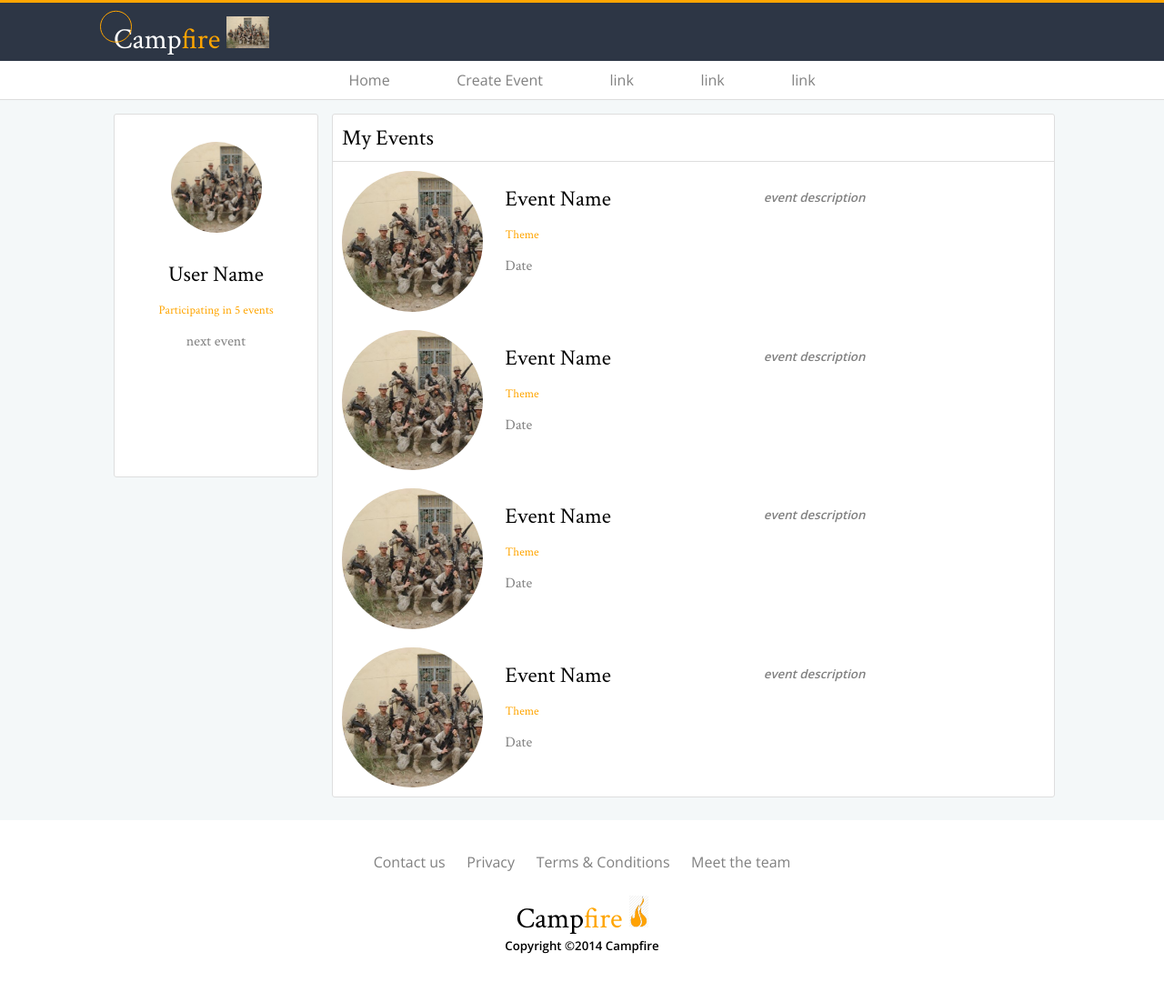
After one commit to davidstevens37/campfire, a PHP site: page /testing/index.php in a window 1280 px wide. The commit adds this page. Shown: the whole page at 91% size. Run offline with PHP 8.4, Linux system fonts and the light colour scheme; some libraries are stand-ins or nearby versions.

Commit message:
added list_event controller, template and model

```diff
--- a/app/models/comment.class.php
+++ b/app/models/comment.class.php
@@ -6,6 +6,7 @@ Class Comment extends Model {
 		$sql =
 			'SELECT * FROM `comment`
 			LEFT JOIN `user` USING (user_id)
+			LEFT JOIN `picture` USING (picture_id)
 			WHERE event_id = ' . $event_id . '
 			ORDER BY `datetime_added` DESC'
 			;
--- a/app/view_fragments/comment_view_frag.class.php
+++ b/app/view_fragments/comment_view_frag.class.php
@@ -4,7 +4,7 @@ Class CommentViewFrag extends ViewFrag {
 	protected $template = '
 	<div class="comment">
 		<header>
-			<div></div> <h2>{{first_name}}</h2>
+			<div style="background-image: url(\'/images/{{picture}}.jpg\');"></div> <h2>{{first_name}}</h2>
 		</header>
 		<p>{{comment}}</p>
 	</div>
--- a/app/view_fragments/member_view_frag.class.php
+++ b/app/view_fragments/member_view_frag.class.php
@@ -3,7 +3,7 @@ Class MemberViewFrag extends ViewFrag {
 
 	protected $template = '
 		<div class="member">
-			<div></div>
+			<div style="background-image: url(\'/images/{{picture}}.jpg\');"></div>
 			<div>
 				<h3>{{first_name}} {{last_name}}</h3>
 				<h5>{{status}}</h5>
--- a/css/styles.css
+++ b/css/styles.css
@@ -7,12 +7,13 @@ body {
   background-color: #F4F8F9; }
 
 p, a {
-  font-family: 'Open Sans', sans-serif; }
+  font-family: 'Open Sans', sans-serif;
+  color: #808080; }
 
 button {
   font-family: 'Open Sans', sans-serif;
-  border: 1px solid blue;
-  color: blue;
+  border: 1px solid orange;
+  color: orange;
   padding: 5px;
   background-color: white;
   border-radius: 30px;
@@ -59,8 +60,7 @@ button {
       margin: 0 25px;
       display: inline-block;
       padding: 10px;
-      text-decoration: none;
-      color: #808080; }
+      text-decoration: none; }
 
 .logo {
   position: absolute;
@@ -75,9 +75,10 @@ button {
   color: orange; }
 
 .page {
-  background-color: "";
+  background-color: 200px;
   height: initial;
   width: 1060px;
+  min-height: 600px;
   margin: auto; }
   .page:after {
     content: " ";
@@ -85,7 +86,7 @@ button {
     display: block;
     visibility: hidden; }
 
-.event-details {
+.event-details, .user {
   background-color: "";
   height: 400px;
   width: 225px;
@@ -93,7 +94,24 @@ button {
   background-color: #FFF;
   float: left;
   margin-left: 15px;
-  border-radius: 3px; }
+  border-radius: 3px;
+  text-align: center; }
+  .event-details > :not(:nth-child(2)), .user > :not(:nth-child(2)) {
+    font-family: 'Open Sans', sans-serif; }
+  .event-details > :first-child, .user > :first-child {
+    width: 100px;
+    height: 100px;
+    border-radius: 50%;
+    background-size: cover;
+    margin: 30px auto; }
+
+.info h2, .info h4, .info h5 {
+  font-weight: lighter;
+  margin-top: 15px; }
+.info h5 {
+  color: orange; }
+.info h4 {
+  color: #808080; }
 
 .group {
   float: right;
@@ -108,11 +126,11 @@ button {
       height: 50px;
       width: 50px;
       border-radius: 50%;
-      background-color: blue;
+      background-size: cover;
       float: left; }
     .group .member > :last-child {
       margin-left: 60px;
-      padding-top: 10px;
+      padding-top: 5px;
       text-transform: capitalize; }
       .group .member > :last-child :last-child {
         font-family: 'Open Sans', sans-serif;
@@ -123,36 +141,44 @@ button {
 img {
   height: 35px; }
 
-.board {
-  margin: 0 255px; }
-
 .object, .board > * {
   border-radius: 3px;
+  border: 1px solid #DEDEDE;
   background-color: white; }
   .object > :first-child, .board > * > :first-child {
     padding: 10px;
     border-bottom: 1px solid #ddd; }
+    .object > :first-child h2, .board > * > :first-child h2 {
+      font-weight: lighter; }
   .object > :nth-child(2), .board > * > :nth-child(2) {
-    padding: 10px; }
+    padding: 10px;
+    min-height: 25px; }
+    .object > :nth-child(2) p, .board > * > :nth-child(2) p {
+      min-height: 200px; }
 
-.board > * {
-  border: 1px solid #DEDEDE; }
+.board {
+  margin: 0 255px; }
   .board > * textarea {
     min-width: 100%;
     max-width: 100%;
     max-height: 20px; }
   .board > * + * {
     margin-top: 15px; }
-.board .bulletin p {
-  min-height: 200px; }
   .board .comment header div {
-  background-color: blue;
+    background-size: cover;
     float: left;
     height: 30px;
     width: 30px;
     border-radius: 50%; }
   .board .comment header h2 {
-  margin-left: 40px; }
+    margin-left: 40px;
+    text-transform: capitalize;
+    font-weight: lighter; }
+  .board .comment p {
+    padding: 25px; }
+  .board.events {
+    margin-left: 255px;
+    width: 75%; }
 
 footer {
   padding: 10px;
@@ -174,3 +200,38 @@ footer {
     font-family: 'Crimson Text', serif; }
     footer .logo-footer span {
       color: orange; }
+
+.events > * + * {
+  margin-top: 20px; }
+
+.event {
+  overflow: hidden;
+  position: relative; }
+  .event a {
+    display: block;
+    position: absolute;
+    right: 0;
+    left: 0;
+    top: 0;
+    bottom: 0; }
+  .event > :first-child {
+    position: relative;
+    float: left;
+    width: 20%;
+    background-size: cover;
+    border-radius: 50%; }
+    .event > :first-child:before {
+      display: block;
+      padding-top: 100%;
+      content: ""; }
+  .event > .info {
+    width: 40%;
+    float: left;
+    padding-left: 25px; }
+  .event > :nth-child(3) {
+    width: 40%;
+    float: left;
+    padding: 20px 0;
+    font-family: 'Open Sans', sans-serif;
+    color: #808080;
+    font-style: italic; }
--- a/css/styles.scss
+++ b/css/styles.scss
@@ -6,6 +6,8 @@
 
 //font-family: 'Crimson Text', serif;
 //font-family: 'Open Sans', sans-serif;
+
+
 
 * {
 	box-sizing: border-box;
@@ -20,12 +22,16 @@ body {
 
 p, a {
 	font-family: 'Open Sans', sans-serif;
+	color: #808080;
+
 }
+
+
 
 button {
 	font-family: 'Open Sans', sans-serif;
-	border: 1px solid blue;
-	color: blue;
+	border: 1px solid orange;
+	color: orange;
 	padding: 5px;
 	background-color: white;
 	border-radius: 30px;
@@ -79,7 +85,6 @@ button {
 			display: inline-block;
 			padding: 10px;
 			text-decoration: none;
-			color: #808080;
 		}
 	}
 }
@@ -98,8 +103,8 @@ button {
 }
 
 .page {
-	@include size-bg("",initial,1060px);;
-
+	@include size-bg(200px,initial,1060px);;
+	min-height: 600px;
 	margin: auto;
 	&:after {
 		content: " ";
@@ -111,15 +116,45 @@ button {
 
 
 // EVENT DETAILS QUICK LOOK
-.event-details {
+.event-details, .user {
 	@include size-bg("",400px,225px);
 	border: 1px solid #DEDEDE;
 	background-color: #FFF;
 	float: left;
 	margin-left: 15px;
 	border-radius: 3px;
+	text-align: center;
+
+	> :not(:nth-child(2)){
+		font-family: 'Open Sans', sans-serif;
+	}
+
+	>  :first-child {
+		width: 100px;
+		height: 100px;
+		border-radius: 50%;
+		background-size: cover;
+		margin: 30px auto;
+	}
+
 }
 
+// event info sections
+.info {
+
+	h2, h4, h5 {
+		font-weight: lighter;
+		margin-top: 15px;
+	}
+
+	h5 {
+		color: orange;
+	}
+
+	h4 {
+		color: #808080;
+	}
+}
 
 
 //MEMBERS ATTENDING
@@ -137,12 +172,12 @@ button {
 			height: 50px;
 			width: 50px;
 			border-radius: 50%;
-			background-color: blue;
+			background-size: cover;
 			float: left;
 		}
 		> :last-child {
 			margin-left: 60px;
-			padding-top: 10px;
+			padding-top: 5px;
 			text-transform: capitalize;
 			:last-child {
 				font-family: 'Open Sans', sans-serif;
@@ -160,29 +195,38 @@ img {
 	height: 35px;
 }
 
-//BOARD AND COMMENTS
-.board {
-	margin: 0 255px;
 
-}
+
+//board and comments
 
 .object {
 
 	border-radius: 3px;
-
+	border: 1px solid #DEDEDE;
 	background-color: white;
 
 	> :first-child {
 		padding: 10px;
 		border-bottom: 1px solid #ddd;
+		h2 {
+			font-weight: lighter;
+		}
+
 	}
 	> :nth-child(2) {
 		padding: 10px;
+		min-height: 25px;
+		p {
+			min-height: 200px;
+		}
 	}
 
 }
 
 .board {
+
+	margin: 0 255px;
+
 
 	> * {
 		@extend .object;
@@ -192,21 +236,16 @@ img {
 			max-height: 20px;
 		}
 
-		border: 1px solid #DEDEDE;
-
 		+ * {
 			margin-top: 15px;
 		}
 	}
 
-	.bulletin p {
-		min-height: 200px;
-	}
 
 	.comment {
 		header {
 			div {
-				background-color: blue;
+				background-size: cover;
 				float: left;
 				height: 30px;
 				width: 30px;
@@ -214,9 +253,19 @@ img {
 			}
 			h2 {
 				margin-left: 40px;
+				text-transform: capitalize;
+				font-weight: lighter;
+
 			}
+		}
+		p {
+			padding: 25px;
+		}
 
-		}
+	}
+	&.events {
+		margin-left: 255px;
+		width: 75%;
 	}
 
 }
@@ -252,3 +301,60 @@ footer {
 	}
 
 }
+
+
+
+
+//my events
+
+.events	> * + * {
+		margin-top: 20px;
+	}
+
+
+.event {
+	overflow: hidden;
+	position: relative;
+
+	a {
+		display: block;
+		position: absolute;
+		right: 0;
+		left: 0;
+		top: 0;
+		bottom: 0;
+	}
+
+	//picture of event
+	> :first-child {
+		position: relative;
+		float: left;
+		width: 20%;
+		background-size: cover;
+		border-radius: 50%;
+
+		//psudo element to enable width to be the same and height
+		&:before {
+			display: block;
+			padding-top: 100%;
+			content: "";
+		}
+	}
+
+	// event i
+	> .info {
+		width: 40%;
+		float: left;
+		padding-left: 25px;
+	}
+
+	// description
+	> :nth-child(3) {
+		width: 40%;
+		float: left;
+		padding: 20px 0;
+		font-family: 'Open Sans', sans-serif;
+		color: #808080;
+		font-style: italic;
+	}
+}
--- a/index.php
+++ b/index.php
@@ -14,6 +14,8 @@ Router::add('/users/register/process_form/', '/app/controllers/users/register/pr
 // View Event
 Router::add('/event', '/app/controllers/event/view_event.php');
 
+// List Events
+Router::add('/events', '/app/controllers/events/list_events.php');
 
 
 
--- /dev/null
+++ b/testing/index.php
@@ -0,0 +1,102 @@
+<!DOCTYPE html>
+<html>
+<head>
+	<meta charset="utf-8">
+	<meta http-equiv="X-UA-Compatible" content="IE=edge">
+	<title></title>
+	<link href='http://fonts.googleapis.com/css?family=Crimson+Text|Open+Sans:400,600,300' rel='stylesheet' type='text/css'>
+	<link rel="stylesheet" href="/css/styles.css">
+</head>
+<body>
+	<header class="main-header">
+		<div class="container">
+			<a href="#" class="logo" title="">Camp<span>fire</span> <img src="/images/1.jpg" alt=""></a>
+			<div class="profile-picture"></div>
+		</div>
+		<nav>
+			<a href="">Home</a>
+			<a href="">Create Event</a>
+			<a href="">link</a>
+			<a href="">link</a>
+			<a href="">link</a>
+		</nav>
+	</header><!-- /header -->
+	<div class="page">
+
+		<div class="user">
+			<div style="background-image: url('/images/1.jpg')"></div>
+			<div class="info">
+				<h2>User Name</h2>
+				<h5>Participating in 5 events</h5>
+				<h4>next event</h4>
+			</div>
+		</div>
+
+
+		<main class="board events">
+
+			<div>
+				<header>
+					<h2>My Events</h2>
+				</header>
+				<div class="events">
+					<div class="event">
+						<div style="background-image: url('/images/1.jpg')"></div>
+						<div class="info">
+							<h2>Event Name</h2>
+							<h5>Theme</h5>
+							<h4>Date</h4>
+						</div>
+						<h5>event description</h5>
+					</div>
+					<div class="event">
+						<div style="background-image: url('/images/1.jpg')"></div>
+						<div class="info">
+							<h2>Event Name</h2>
+							<h5>Theme</h5>
+							<h4>Date</h4>
+						</div>
+						<h5>event description</h5>
+					</div>
+					<div class="event">
+						<div style="background-image: url('/images/1.jpg')"></div>
+						<div class="info">
+							<h2>Event Name</h2>
+							<h5>Theme</h5>
+							<h4>Date</h4>
+						</div>
+						<h5>event description</h5>
+					</div>
+					<div class="event">
+						<div style="background-image: url('/images/1.jpg')"></div>
+						<div class="info">
+							<h2>Event Name</h2>
+							<h5>Theme</h5>
+							<h4>Date</h4>
+						</div>
+						<h5>event description</h5>
+					</div>
+
+				</div>
+			</div>
+
+
+		</main> <!-- /main.board -->
+
+	</div><!-- /div.page -->
+	<footer>
+		<nav>
+			<a href="">Contact us</a>
+			<a href="">Privacy</a>
+			<a href="">Terms &amp; Conditions</a>
+			<a href="">Meet the team</a>
+		</nav>
+		<div>
+			<a href="#" class="logo-footer" title="">Camp<span>fire</span> <img src="/images/fire.png" alt=""></a>
+			<h5>Copyright &copy;2014 Campfire</h5>
+		</div>
+	</footer>
+</body>
+</html>
+
+<!-- TESTING -->
```
Also changed, not shown: app/controllers/event/view_event.php (+13 -8 lines), app/controllers/events/list_events.php (added, +52 -0 lines), app/models/user_event.class.php (+21 -0 lines), app/view_fragments/event_details_view_frag.class.php (added, +16 -0 lines), app/view_fragments/event_list_view_frag.class.php (added, +18 -0 lines), images/0.jpg (added), images/1.jpg (added), images/2.jpg (added). Lines whose indentation alone changed are shown as unchanged.
